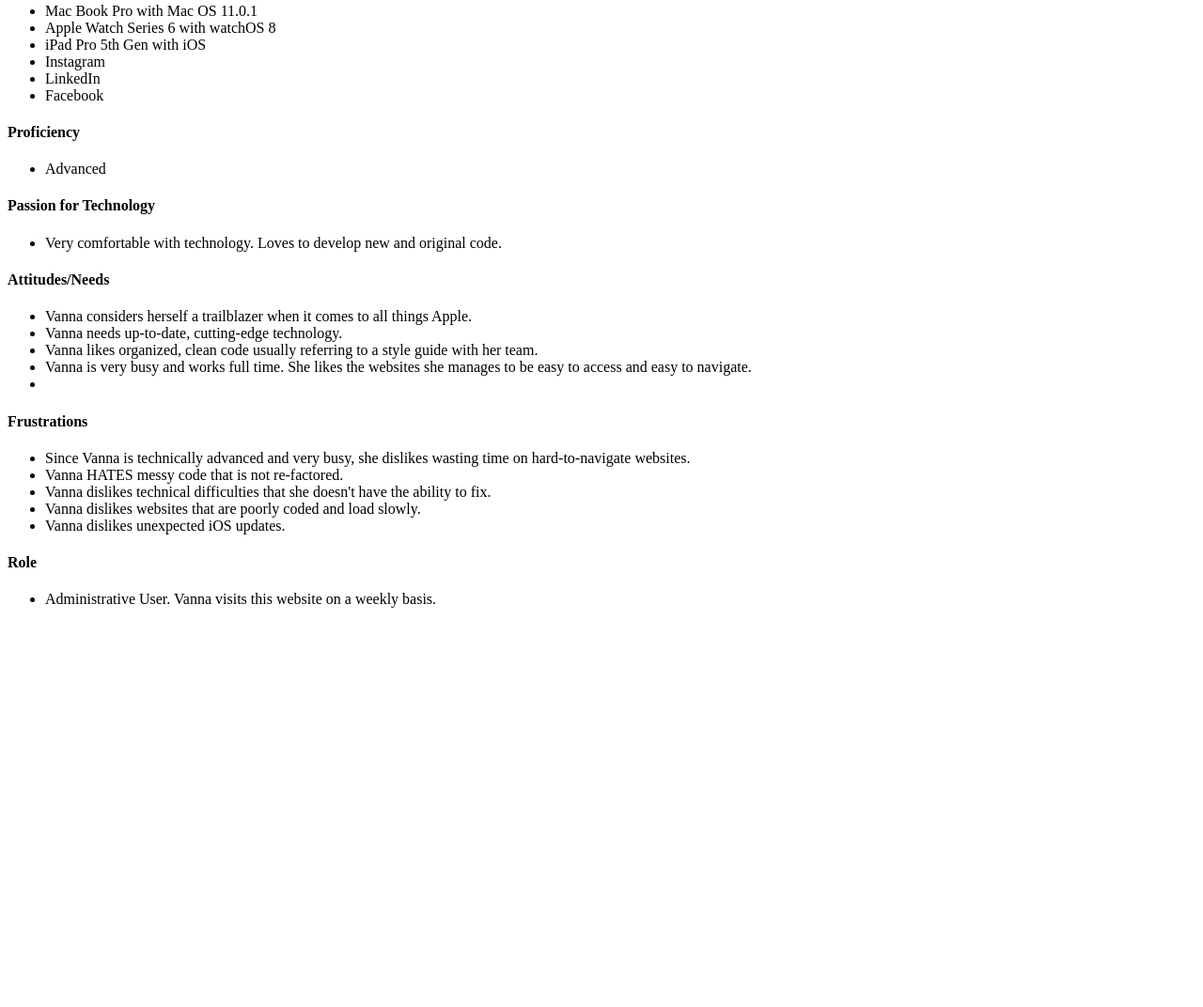
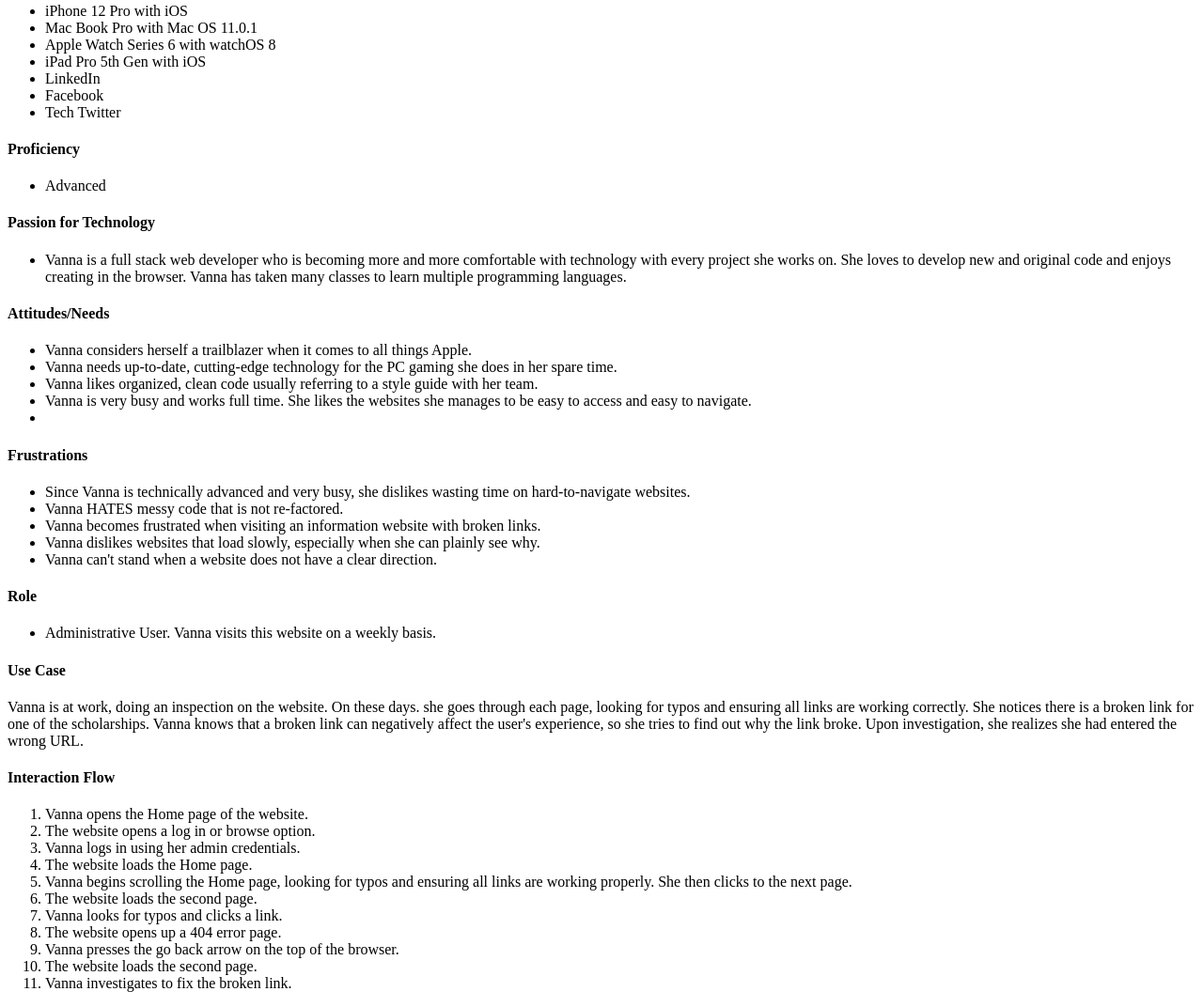
Before and after one commit to team-free-money/team-free-money-cs, a plain HTML site: page public_html/documentation/user-admin.html in a window 1280 px wide. Shown: the part 247-1319 px from the top of the page at 94% size. Before the commit the page ends 910 px from the top, so only its background shows below. Drawn offline with Linux system fonts and the light colour scheme.

Commit message:
added use case and interaction flow

```diff
--- a/public_html/documentation/user-admin.html
+++ b/public_html/documentation/user-admin.html
@@ -10,7 +10,7 @@
 <ul>
     <li>Vanna White</li></ul>
 <p>
-    Vanna is a partner developer of the Scholarship Finder App. She has the responsibility of keeping the website up-to-date.
+    Vanna is a partner developer of the Scholarship Finder App. She is an alumni of the Deep Dive Coding program in Albuquerque, NM. At 28 years old, Vanna has learned many programming languages and is an avid PC Gamer. Her employment with the Scholarship Finder App website gives her the responsibility of keeping the website relevant.
 
 <h4>Technology/Devices</h4>
 <ul>
@@ -18,21 +18,21 @@
     <li>Mac Book Pro with Mac OS 11.0.1</li>
     <li>Apple Watch Series 6 with watchOS 8</li>
     <li>iPad Pro 5th Gen with iOS</li>
-    <li>Instagram</li>
     <li>LinkedIn</li>
     <li>Facebook</li>
+    <li>Tech Twitter</li>
 </ul>
 <h4>Proficiency</h4>
 <ul>
     <li>Advanced</li></ul>
 <h4>Passion for Technology</h4>
 <ul>
-    <li>Very comfortable with technology. Loves to develop new and original code.</li>
+    <li>Vanna is a full stack web developer who is becoming more and more comfortable with technology with every project she works on. She loves to develop new and original code and enjoys creating in the browser. Vanna has taken many classes to learn multiple programming languages.</li>
 </ul>
 <h4>Attitudes/Needs</h4>
 <ul>
     <li>Vanna considers herself a trailblazer when it comes to all things Apple.</li>
-    <li>Vanna needs up-to-date, cutting-edge technology.</li>
+    <li>Vanna needs up-to-date, cutting-edge technology for the PC gaming she does in her spare time.</li>
     <li>Vanna likes organized, clean code usually referring to a style guide with her team.</li>
     <li>Vanna is very busy and works full time. She likes the websites she manages to be easy to access and easy to navigate.</li>
     <li></li></ul>
@@ -40,13 +40,29 @@
 <ul>
     <li>Since Vanna is technically advanced and very busy, she dislikes wasting time on hard-to-navigate websites.</li>
     <li>Vanna HATES messy code that is not re-factored.</li>
-    <li>Vanna dislikes technical difficulties that she doesn't have the ability to fix.</li>
-    <li>Vanna dislikes websites that are poorly coded and load slowly.</li>
-    <li>Vanna dislikes unexpected iOS updates.</li>
+    <li>Vanna becomes frustrated when visiting an information website with broken links.</li>
+    <li>Vanna dislikes websites that load slowly, especially when she can plainly see why.</li>
+    <li>Vanna can't stand when a website does not have a clear direction.</li>
 </ul>
 <h4>Role</h4>
 <ul>
     <li>Administrative User. Vanna visits this website on a weekly basis.</li>
 </ul>
+<h4>Use Case</h4>
+    <p>Vanna is at work, doing an inspection on the website. On these days. she goes through each page, looking for typos and ensuring all links are working correctly. She notices there is a broken link for one of the scholarships. Vanna knows that a broken link can negatively affect the user's experience, so she tries to find out why the link broke. Upon investigation, she realizes she had entered the wrong URL.</p>
+<h4>Interaction Flow</h4>
+<ol>
+    <li>Vanna opens the Home page of the website.</li>
+    <li>The website opens a log in or browse option.</li>
+    <li>Vanna logs in using her admin credentials.</li>
+    <li>The website loads the Home page.</li>
+    <li>Vanna begins scrolling the Home page, looking for typos and ensuring all links are working properly. She then clicks to the next page.</li>
+    <li>The website loads the second page.</li>
+    <li>Vanna looks for typos and clicks a link.</li>
+    <li>The website opens up a 404 error page.</li>
+    <li>Vanna presses the go back arrow on the top of the browser.</li>
+    <li>The website loads the second page.</li>
+    <li>Vanna investigates to fix the broken link.</li>
+</ol>
 </body>
 </html>
```
